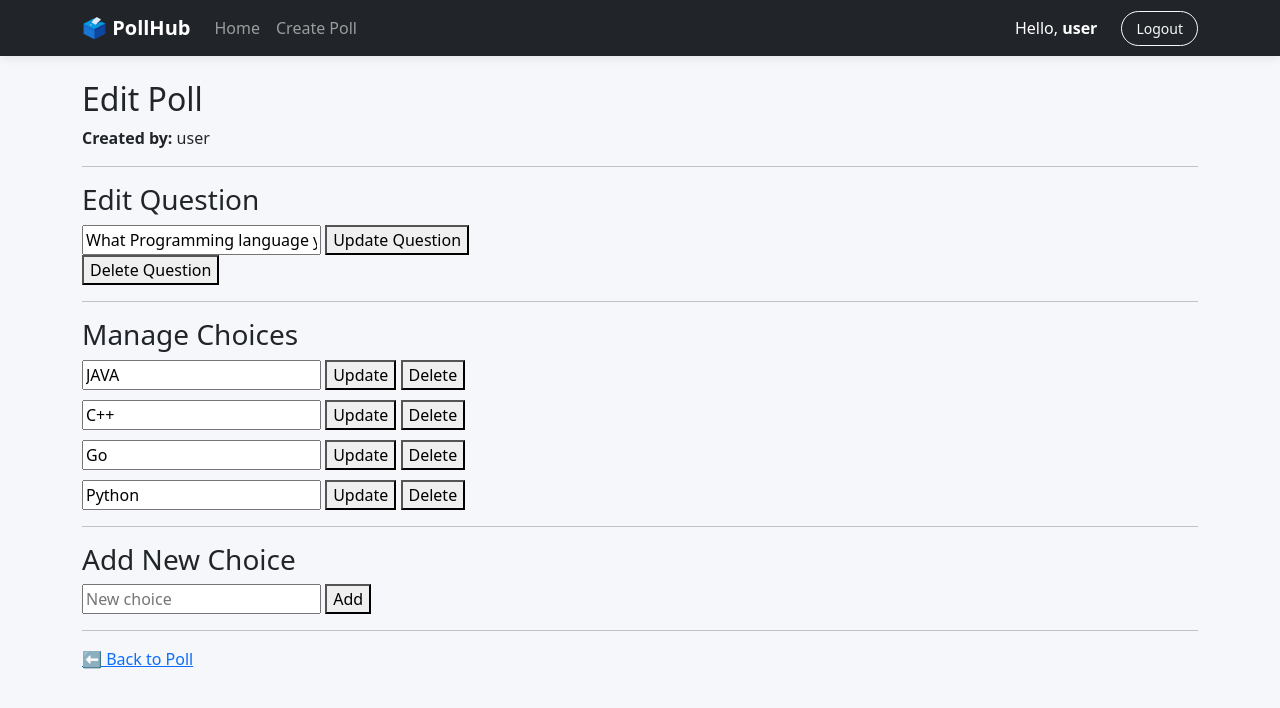
After one commit to marufiqbal5g/drf_poll_vote_app, a Django app: page /1/edit/ in a window 1280 px wide. The commit adds this page. Shown: the top 708 px of the page. Run offline with Django 5.2, Linux system fonts and the light colour scheme; a user stored in the database is signed in; data comes from the database, SQL or seed files in the repository; both versions use the stored data as it was after the commit.

Commit message:
full poll vote app created

```diff
--- a/config/settings.py
+++ b/config/settings.py
@@ -11,6 +11,7 @@ https://docs.djangoproject.com/en/6.0/ref/settings/
 """
 
 from pathlib import Path
+from django.contrib.messages import constants as messages
 
 # Build paths inside the project like this: BASE_DIR / 'subdir'.
 BASE_DIR = Path(__file__).resolve().parent.parent
--- a/pollapp/models.py
+++ b/pollapp/models.py
@@ -1,7 +1,9 @@
 from django.db import models
+from django.contrib.auth.models import User
 
 class Question(models.Model):
     question_text = models.CharField(max_length=200)
+    user = models.ForeignKey(User, on_delete=models.CASCADE)
 
     def __str__(self):
         return self.question_text
--- a/pollapp/templates/pollapp/base.html
+++ b/pollapp/templates/pollapp/base.html
@@ -97,6 +97,15 @@
     </div>
 </nav>
 
+{% if messages %}
+    {% for message in messages %}
+        <div style="padding:10px; margin:10px; border:1px solid #ccc;
+                    background-color:#e7a0a0;">
+            {{ message }}
+        </div>
+    {% endfor %}
+{% endif %}
+
 <div class="container mt-4">
     {% block content %}
     {% endblock %}
--- /dev/null
+++ b/pollapp/templates/pollapp/edit_question.html
@@ -0,0 +1,87 @@
+{% extends 'pollapp/base.html' %}
+
+{% block content %}
+
+<h2>Edit Poll</h2>
+
+<p><strong>Created by:</strong> {{ question.user.username }}</p>
+
+<hr>
+
+<!-- ✏️ Edit Question -->
+<h3>Edit Question</h3>
+
+<form method="post">
+    {% csrf_token %}
+    <input type="text" name="question" value="{{ question.question_text }}">
+    <button type="submit">Update Question</button>
+</form>
+
+<!-- ❌ Delete Question -->
+<button onclick="openModal()">Delete Question</button>
+
+<hr>
+
+<!-- 🧠 Manage Choices -->
+<h3>Manage Choices</h3>
+
+{% for choice in question.choice_set.all %}
+    <div style="margin-bottom:10px;">
+
+        <!-- ✏️ Edit Choice -->
+        <form action="{% url 'pollapp:edit_choice' choice.id %}" method="post" style="display:inline;">
+            {% csrf_token %}
+            <input type="text" name="choice_text" value="{{ choice.choice_text }}">
+            <button type="submit">Update</button>
+        </form>
+
+        <!-- ❌ Delete Choice -->
+        <form action="{% url 'pollapp:delete_choice' choice.id %}" method="post" style="display:inline;">
+            {% csrf_token %}
+            <button type="submit">Delete</button>
+        </form>
+
+    </div>
+{% endfor %}
+
+<hr>
+
+<!-- ➕ Add Choice -->
+<h3>Add New Choice</h3>
+
+<form action="{% url 'pollapp:add_choice' question.id %}" method="post">
+    {% csrf_token %}
+    <input type="text" name="choice_text" placeholder="New choice">
+    <button type="submit">Add</button>
+</form>
+
+<hr>
+
+<!-- 🔙 Back -->
+<a href="{% url 'pollapp:detail' question.id %}">⬅ Back to Poll</a>
+
+<div id="deleteModal" style="display:none; position:fixed; top:30%; left:40%;
+     background:white; padding:20px; border:1px solid black;">
+
+    <p>Are you sure you want to delete this question?</p>
+
+    <form action="{% url 'pollapp:delete_question' question.id %}" method="post">
+        {% csrf_token %}
+        <button type="submit">Yes, Delete</button>
+    </form>
+
+    <button onclick="closeModal()">Cancel</button>
+</div>
+
+<!-- ⚙️ JS goes here (BOTTOM OF PAGE) -->
+<script>
+function openModal() {
+    document.getElementById("deleteModal").style.display = "block";
+}
+
+function closeModal() {
+    document.getElementById("deleteModal").style.display = "none";
+}
+</script>
+
+{% endblock %}
--- a/pollapp/urls.py
+++ b/pollapp/urls.py
@@ -12,4 +12,12 @@ urlpatterns = [
     path('login/', views.login_view, name='login'),
     path('register/', views.register_view, name='register'),
 
+    path('<int:question_id>/edit/', views.edit_question, name='edit_question'),
+    path('<int:question_id>/delete/', views.delete_question, name='delete_question'),
+
+    path('choice/<int:choice_id>/edit/', views.edit_choice, name='edit_choice'),
+    path('choice/<int:choice_id>/delete/', views.delete_choice, name='delete_choice'),
+
+    path('<int:question_id>/add-choice/', views.add_choice, name='add_choice'),
+
 ]
--- a/pollapp/views.py
+++ b/pollapp/views.py
@@ -1,8 +1,11 @@
+from urllib import request
+
 from django.shortcuts import render, get_object_or_404, redirect
 from .models import Question, Choice
 from django.contrib.auth.models import User
 from django.contrib.auth import login
 from django.contrib.auth.decorators import login_required
+from django.contrib import messages
 
 def index(request):
     questions = Question.objects.all()
@@ -44,7 +47,11 @@ def create(request):
         choices = request.POST.getlist('choices')
 
         if question_text:
-            question = Question.objects.create(question_text=question_text)
+            # ✅ ADD user=request.user HERE
+            question = Question.objects.create(
+                question_text=question_text,
+                user=request.user
+            )
 
             for choice_text in choices:
                 if choice_text.strip():  # ignore empty inputs
@@ -73,3 +80,94 @@ def register_view(request):
             return redirect('pollapp:index')
 
     return render(request, 'pollapp/register.html')
+
+@login_required
+def edit_question(request, question_id):
+    question = get_object_or_404(Question, pk=question_id)
+
+    # 🔐 permission
+    if request.user != question.user and not request.user.is_superuser:
+        messages.error(request, "You don't have permission to edit this question.")
+        return redirect('pollapp:index')
+
+    if request.method == "POST":
+        question_text = request.POST.get('question')
+
+        if question_text and question_text.strip():
+            question.question_text = question_text
+            question.save()
+            messages.success(request, "Question updated successfully!")
+
+        return redirect('pollapp:edit_question', question_id=question.id)
+
+    return render(request, 'pollapp/edit_question.html', {'question': question})
+
+@login_required
+def delete_question(request, question_id):
+    question = get_object_or_404(Question, pk=question_id)
+
+    # 🔐 permission check
+    if request.user != question.user and not request.user.is_superuser:
+        messages.error(request, "You don't have permission to delete this question.")
+        return redirect('pollapp:index')
+
+    if request.method == "POST":
+        question.delete()
+        messages.success(request, "Question deleted successfully!")
+        return redirect('pollapp:index')
+
+    # ✅ IMPORTANT fallback return
+    return redirect('pollapp:detail', question_id=question.id)
+
+@login_required
+def edit_choice(request, choice_id):
+    choice = get_object_or_404(Choice, pk=choice_id)
+
+    if request.user != choice.question.user and not request.user.is_superuser:
+        return redirect('pollapp:index')
+
+    if request.method == "POST":
+        text = request.POST.get('choice_text')
+
+        if text:
+            choice.choice_text = text
+            choice.save()
+            return redirect('pollapp:detail', question_id=choice.question.id)
+
+    return render(request, 'pollapp/edit_choice.html', {'choice': choice})
+
+@login_required
+def delete_choice(request, choice_id):
+    choice = get_object_or_404(Choice, pk=choice_id)
+    question_id = choice.question.id
+
+    if request.user != choice.question.user and not request.user.is_superuser:
+        return redirect('pollapp:index')
+
+    if request.method == "POST":
+        choice.delete()
+        return redirect('pollapp:detail', question_id=question_id)
+
+    return render(request, 'pollapp/delete_choice.html', {'choice': choice})
+
+from django.contrib.auth.decorators import login_required
+
+@login_required
+def add_choice(request, question_id):
+    question = get_object_or_404(Question, pk=question_id)
+
+    # ✅ सही permission check
+    if request.user != question.user and not request.user.is_superuser:
+        return redirect('pollapp:index')
+
+    if request.method == "POST":
+        choice_text = request.POST.get('choice_text')
+
+        if choice_text and choice_text.strip():
+            Choice.objects.create(
+                question=question,
+                choice_text=choice_text
+            )
+            return redirect('pollapp:detail', question_id=question.id)
+
+    return render(request, 'pollapp/add_choice.html', {'question': question})
```
Also changed, not shown: pollapp/templates/pollapp/add_choice.html (added, +13 -0 lines), pollapp/templates/pollapp/delete_choice.html (added, +11 -0 lines), pollapp/templates/pollapp/delete_question.html (added, +11 -0 lines), pollapp/templates/pollapp/detail.html (+15 -3 lines), pollapp/templates/pollapp/edit_choice.html (added, +11 -0 lines), pollapp/templates/pollapp/index.html (+14 -3 lines), db.sqlite3, pollapp/migrations/0002_question_user.py (added).
